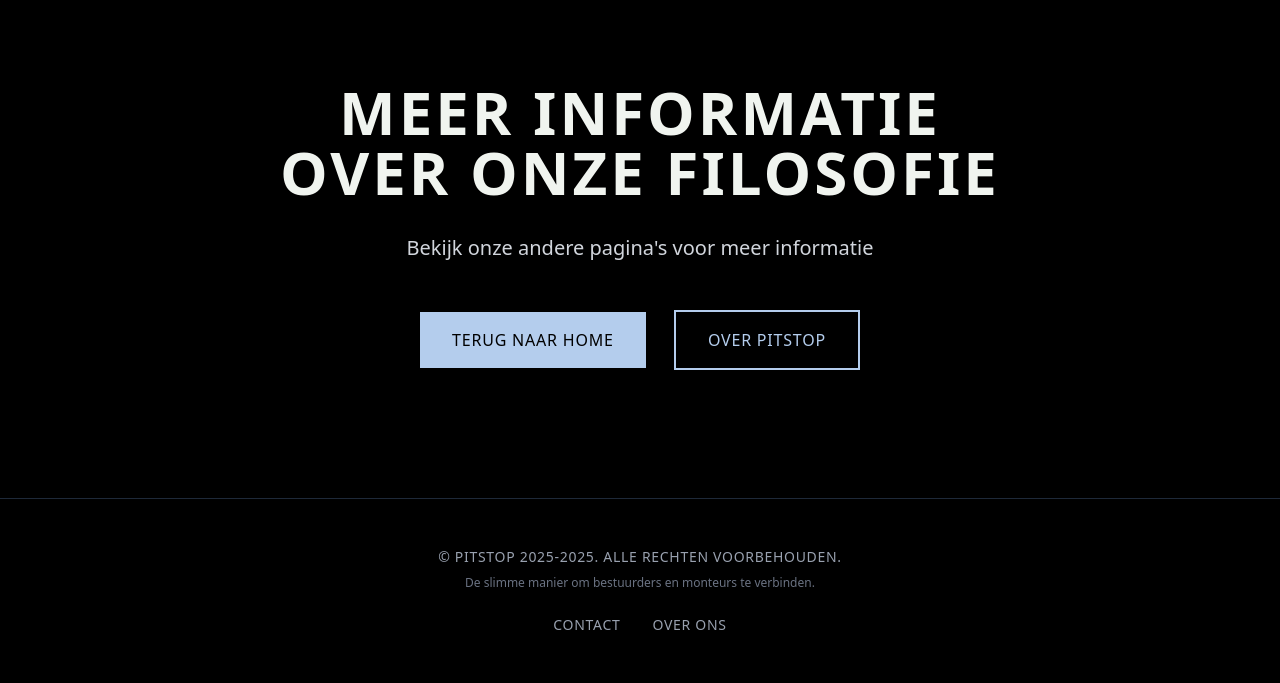
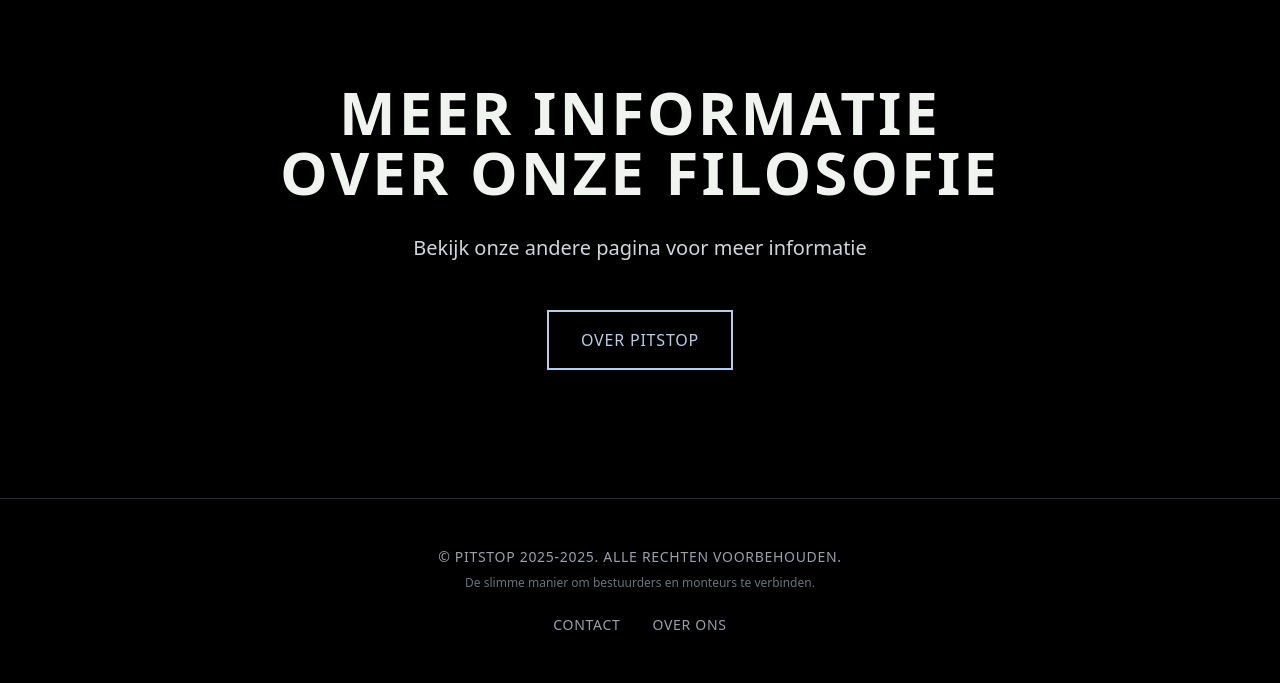
Before and after one commit to Banderas13/pitstop, a Laravel app: page /contact in a window 1280 px wide. Shown: the part 2285-2968 px from the top of the page. Run offline with Laravel 12, Linux system fonts and the light colour scheme; style sheets or scripts are compiled from the project's sources.

Commit message:
remove redundant navigation link to home page.

```diff
--- a/resources/views/contact.blade.php
+++ b/resources/views/contact.blade.php
@@ -149,12 +149,9 @@
                     MEER INFORMATIE<br> OVER ONZE FILOSOFIE
                 </h2>
                 <p class="text-xl text-gray-300 mb-12">
-                    Bekijk onze andere pagina's voor meer informatie
+                    Bekijk onze andere pagina voor meer informatie
                 </p>
                 <div class="space-x-6">
-                    <a href="{{ route('home') }}" class="inline-block bg-pblue text-black px-8 py-4 font-medium uppercase tracking-wider hover:bg-gray-200 transition-colors duration-300">
-                        TERUG NAAR HOME
-                    </a>
                     <a href="/about" class="inline-block border-2 border-pblue text-pblue px-8 py-4 font-medium uppercase tracking-wider hover:bg-white hover:text-black transition-colors duration-300">
                         OVER PITSTOP
                     </a>
```
